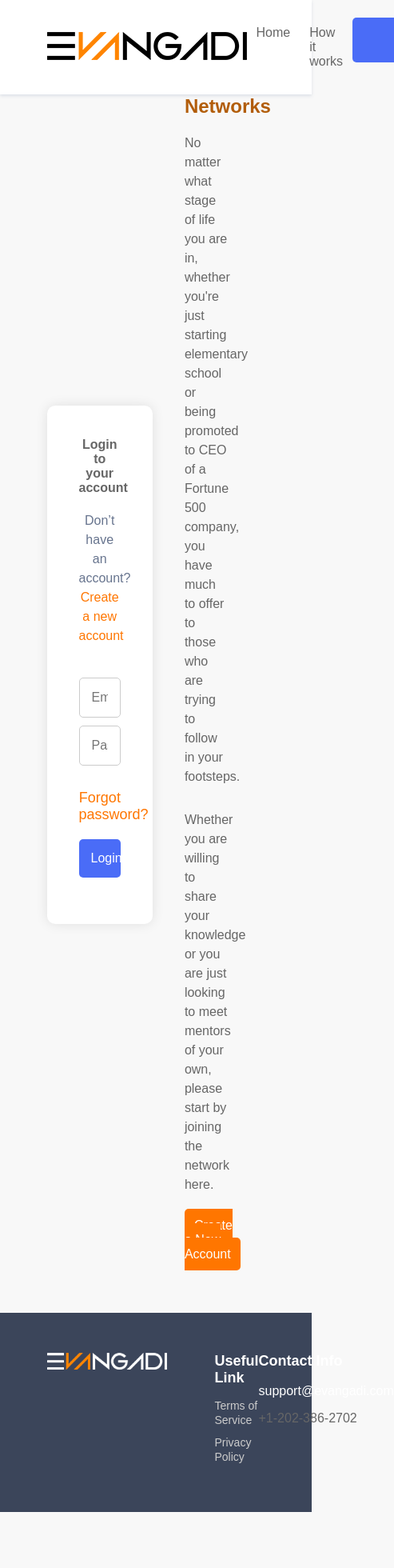
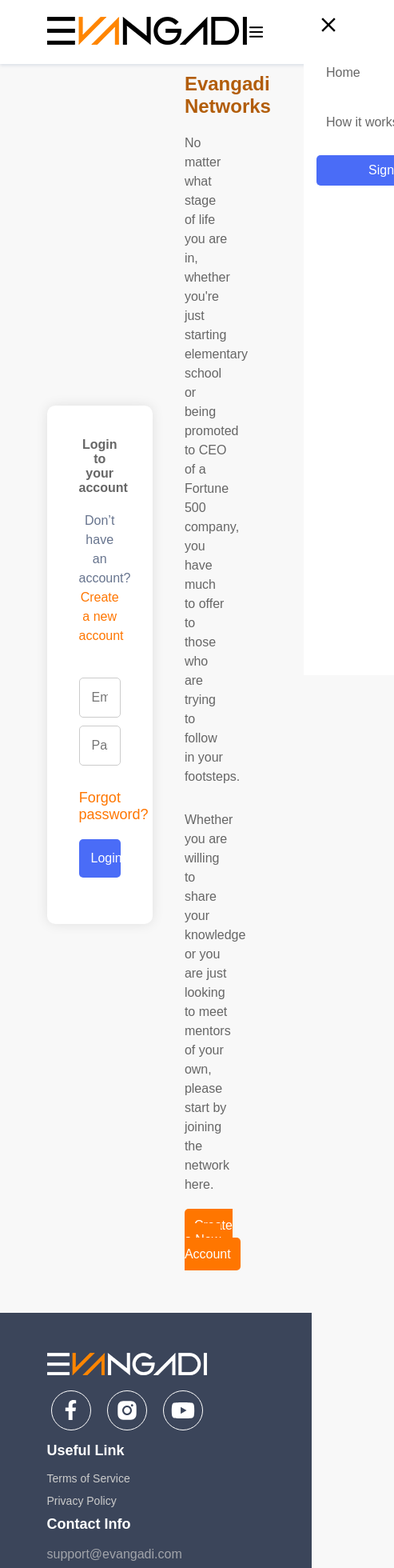
Before and after one commit to ibsa-eng/Evangdi-Forum, a React (Vite) app in the folder client/: page /login in a window 390 px wide. Shown: the top 1960 px of the page at 80% size, 493 px wide, since content can reach past the window. Before the commit the page ends 1890 px from the top, so only its background shows below. Built offline with nearby package versions, Linux system fonts and the light colour scheme; no server answers; a web font is replaced by a local one.

Commit message:
make the footer and header page responsive

```diff
--- a/client/src/components/Footer/Footer.jsx
+++ b/client/src/components/Footer/Footer.jsx
@@ -1,24 +1,20 @@
 import React from "react";
 import classes from "./Footer.module.css";
 import footerLogo from "../../assets/logo.png";
-
+import { AiFillInstagram } from "react-icons/ai";
+import { FaYoutube } from "react-icons/fa";
+import { FaFacebookF } from "react-icons/fa";
 function Footer() {
   return (
     <footer>
       <div className={classes.footer__container}>
         <div className={classes.footer__logo}>
           <img src={footerLogo} alt="Evangadi Logo hgchjhgvhjgcghc" />
-        </div>
-        <div className={classes.footer__social}>
-          <a href="#">
-            <i className="fab fa-facebook-f"></i>
-          </a>
-          <a href="#">
-            <i className="fab fa-instagram"></i>
-          </a>
-          <a href="#">
-            <i className="fab fa-youtube"></i>
-          </a>
+        <div className={classes.social_icons}>
+            <div><FaFacebookF size={25}/></div>
+            <div><AiFillInstagram size={30}/></div>
+            <div><FaYoutube size={30}/></div>
+          </div>
         </div>
         <div className={classes.footer__links}>
           <h3>Useful Link</h3>
--- a/client/src/components/Footer/Footer.module.css
+++ b/client/src/components/Footer/Footer.module.css
@@ -10,20 +10,44 @@
   margin: 0 auto;
   width: 70%;
   display: flex;
+  flex-direction: column;
   justify-content: space-between;
   align-items: flex-start;
 }
 
 .footer__logo img {
-  width: 150px;
+  width: 200px;
 }
 
 .footer__social a {
   margin: 0 10px;
-  color: #fff;
+  color: #3b455a;
   font-size: 20px;
 }
+.social_icons{
+  display: flex;
+  justify-content: space-between;
+  align-items: center;
+  margin: 15px 0 15px 5px;
+  width: 190px;
 
+}
+.social_icons div{
+  border: 1px solid white;
+  display: flex;
+  justify-content: center;
+  align-items: center;
+  padding: 5px;
+  border-radius: 300px;
+  height: 50px;
+  width: 50px;
+}
+
+.social_icons div:hover{
+  background-color: white;
+  color: #3b455a;
+  border: 1px solid #3b455a;
+}
 .footer__social a:hover {
   color: #f48024;
 }
@@ -63,12 +87,16 @@
 }
 
 .footer__contact p a {
-  color: #fff;
+  color: #ccccccb4;
   text-decoration: none;
 }
 
 .footer__contact p a:hover {
   color: #f48024;
 }
-
+@media (min-width: 768px) {
+  .footer__container {
+   flex-direction: row;
+  }
+}
 /* -------------- // --------------- */
--- a/client/src/components/Header/Header.jsx
+++ b/client/src/components/Header/Header.jsx
@@ -1,11 +1,18 @@
-import React from "react";
+import React,{useState} from "react";
 import classes from "./Header.module.css";
 import headerLogo from "../../assets/evangadi.png";
 import { useNavigate, Link } from "react-router-dom";
 
+import { HiOutlineMenu } from "react-icons/hi";
+import { IoMdClose } from "react-icons/io";
+
 function Header() {
   const userExist = localStorage.getItem("user");
   const navigate = useNavigate();
+  const [drop, setDrop] = useState(false);
+  const handleToggle = () => {
+    setDrop((prev) => !prev);
+  };
   const handleLogout = () => {
     localStorage.clear();
     navigate("/login");
@@ -29,6 +36,36 @@
             <div className={classes.join_btn}>Sign In</div>
           )}
         </div>
+        <HiOutlineMenu
+          onClick={handleToggle}
+          size={40}
+          className={`${classes.menu_icon} ${drop ? classes.clicked : ""}`}
+        />
+      </div>
+      <div>
+        <div
+          className={`${classes.header__dropdown} ${drop ? classes.show : ""}`}
+        >
+          <div>
+            <IoMdClose
+              onClick={handleToggle}
+              className={classes.termintate_icon}
+              color="black"
+              size={30}
+            />
+          </div>
+          <div className={classes.dropdown_content}>
+            <a href="#">Home</a>
+            <a href="#">How it works</a>
+            {userExist ? (
+            <div className={classes.log__out} onClick={handleLogout}>
+              Log Out
+            </div>
+          ) : (
+            <div className={classes.join_btn_brop}>Sign In</div>
+          )}
+          </div>
+        </div>
       </div>
     </header>
   );
--- a/client/src/components/Header/Header.module.css
+++ b/client/src/components/Header/Header.module.css
@@ -30,8 +30,8 @@
 }
 
 .header__links {
-  width: 30%;
-  display: flex;
+  width: 360px;
+  display: none;
   justify-content: space-between;
   align-items: baseline;
 }
@@ -63,4 +63,102 @@
   background-color: #3656d6;
   text-decoration: none;
 }
+
+
+/* drop down start here */
+
+.header__dropdown {
+  position: fixed;
+  top: 0;
+  right: -100%;
+  background-color: #fff;
+  height: 100%;
+  padding: 16px;
+  width: 400px;
+  transition: right 0.9s ease-out;
+}
+
+.header__dropdown.show {
+
+  right: 0;
+  box-shadow: -400px 0 9px 1500px rgba(0, 0, 0, 0.5);
+  transition: right 0.7s ease-in, box-shadow 1s ease-in-out;
+
+}
+
+.dropdown_content {
+  margin-top: 20px;
+  display: flex;
+  flex-direction: column;
+  gap: 20px;
+}
+
+.dropdown_content a {
+  padding: 12px;
+  color: #666;
+  transition: color 0.3s;
+}
+
+.dropdown_content a:hover {
+  color: #4a6cf7;
+}
+.join_btn_brop{
+  padding: 10px 60px;
+  background-color: #4a6cf7;
+  color: white !important;
+  border: none;
+  font-size: 16px;
+  border-radius: 5px;
+  cursor: pointer;
+  width: 180px;
+  text-align: center;
+}
+.join_btn_brop:hover {
+  background-color: #3656d6;
+  text-decoration: none;
+}
+
+.termintate_icon,
+.menu_icon {
+  cursor: pointer;
+  transition: transform 0.6s ease;
+}
+
+.menu_icon.clicked {
+  transform: rotate(90deg);
+}
+
+
+@media screen and (min-width: 350px) {
+  .header__container {
+    display: flex;
+  }
+}
+
+@media screen and (min-width: 990px) {
+  .menu_icon {
+    display: none;
+  }
+  .header__container {
+    width: 960px;
+  }
+  .header__links {
+    display: flex;
+
+  }
+}
+
+@media screen and (min-width: 1199px) {
+  .header__container {
+    width: 1140px;
+  }
+}
+
+@media screen and (min-width: 1400px) {
+  .header__container {
+    width: 1300px;
+  }
+}
+
+
 /* -------------- // --------------- */
```
